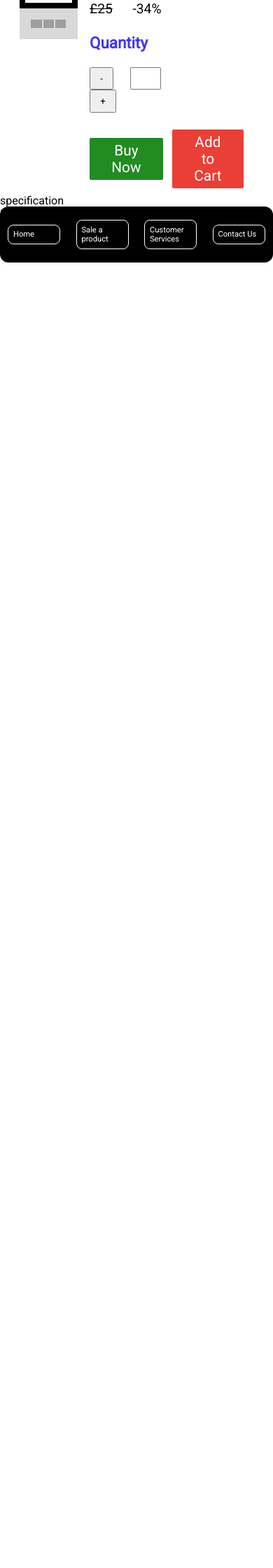
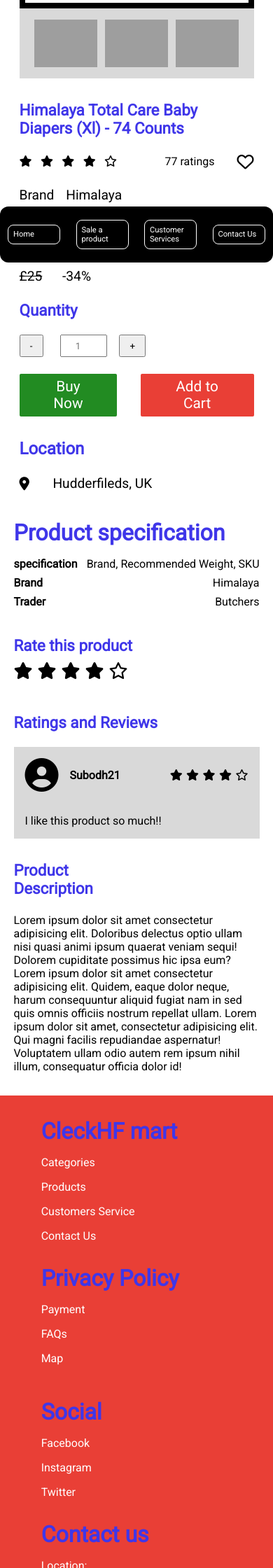
Before and after one commit to subodh670/Team-project, a PHP site: page /item_page/index.html in a window 390 px wide. Shown: the part 431-2671 px from the top of the page at 70% size. Before the commit the page ends 806 px from the top, so only its background shows below. Run offline with PHP 8.4, Linux system fonts and the light colour scheme; grey boxes are pictures that could not be loaded.

Commit message:
responsive item page

```diff
--- a/item_page/index.html
+++ b/item_page/index.html
@@ -112,17 +112,94 @@
         </div>
     </section>
     <section class="productspecification">
-      <div class="specification">
-        <p class="specify">specification</p>
-        <p class="specify-info">Brand, Recommended Weight, SKU</p>
+      <div class="product_specifyandrating">
+        <div class="onlyspecify">
+          <h1>Product specification</h1>
+          <div class="specification">
+            <p class="specify">specification</p>
+            <p class="specify-info">Brand, Recommended Weight, SKU</p>
+          </div>
+          <div class="brand-type">
+            <p class="cat-type">Brand</p>
+            <p class="cat-info">Himalaya</p>
+          </div>
+          <div class="trader">
+            <p class="trader-type">Trader</p>
+            <p class="trader-inro">Butchers</p>
+          </div>
+        </div>
+        <div class="onlyrating">
+            <h1>Rate this product</h1>
+            <div class="rate_product">
+              <p><i class="fa-solid fa-star"></i></p>
+              <p><i class="fa-solid fa-star"></i></p>
+              <p><i class="fa-solid fa-star"></i></p>
+              <p><i class="fa-solid fa-star"></i></p>
+              <p><i class="fa-regular fa-star"></i></p>
+            </div>
+        </div>
       </div>
-      <div class="category">
-        <p class="cat-type">Category</p>
-        <p class="cat-info">Himalaya</p>
-      </div>
-      <div class="trader"></div>
 
     </section>
+
+    <section class="ratingsreviews">
+      <h1>Ratings and Reviews</h1>
+      <div class="personandrating">
+        <div class="person">
+          <i class="fa-sharp fa-solid fa-circle-user"></i>
+          <p class="username">Subodh21</p>
+          <div class="rate_product">
+            <p><i class="fa-solid fa-star"></i></p>
+            <p><i class="fa-solid fa-star"></i></p>
+            <p><i class="fa-solid fa-star"></i></p>
+            <p><i class="fa-solid fa-star"></i></p>
+            <p><i class="fa-regular fa-star"></i></p>
+          </div>
+        </div>
+
+      </div>
+      <div class="message">
+        <p>I like this product so much!!</p>
+      </div>
+    </section>
+    <section class="pro-description">
+      <h1>
+        Product Description
+      </h1>
+      <p>Lorem ipsum dolor sit amet consectetur adipisicing elit. Doloribus delectus optio ullam nisi quasi animi ipsum quaerat veniam sequi! Dolorem cupiditate possimus hic ipsa eum? Lorem ipsum dolor sit amet consectetur adipisicing elit. Quidem, eaque dolor neque, harum consequuntur aliquid fugiat nam in sed quis omnis officiis nostrum repellat ullam. Lorem ipsum dolor sit amet, consectetur adipisicing elit. Qui magni facilis repudiandae aspernatur! Voluptatem ullam odio autem rem ipsum nihil illum, consequatur officia dolor id!</p>
+    </section>
+    <footer>
+      <div class="container-footer">
+          <div class="footer-item1">
+              <h1>CleckHF mart</h1>
+              <p>Categories</p>
+              <p>Products</p>
+              <p>Customers Service</p>
+              <p>Contact Us</p>
+          </div>
+          <div class="footer-item2">
+              <h1>Privacy Policy</h1>
+              <p>Payment</p>
+              <p>FAQs</p>
+              <p>Map</p>
+              <img src="" alt="">
+          </div>
+          <div class="footer-item3">
+              <h1>Social</h1>
+              <p>Facebook</p>
+              <p>Instagram</p>
+              <p>Twitter</p>
+          </div>
+          <div class="footer-item4">
+              <h1>Contact us</h1>
+              <p>Location: </p>
+              <p>London Uk</p>
+              <p>Email: </p>
+              <p>cleckhfmart@gmail.com</p>
+          </div>
+
+      </div>
+  </footer>
     <script src="app.js"></script>
   </body>
 </html>
--- a/item_page/styles.css
+++ b/item_page/styles.css
@@ -247,13 +247,13 @@
 
 /* breadcrumb */
 .breadcrumb{
-    width: 20%;
+    width: 30%;
     display: flex;
-    justify-content: center;
+    justify-content: flex-start;
     align-items: center;
     margin-top: 1em;
     gap: 3%;
-    margin-left: 2em;
+    margin-left: 5.5%;
 }
 .breadcrumb div a{
     text-decoration: none;
@@ -309,6 +309,10 @@
     object-position: center;
     transition: 0.4s;
 }
+
+
+
+
 /* item cart section */
 
 .item-cart > h1{
@@ -318,7 +322,7 @@
 }
 .ratings-sec{
     display: flex;
-    width: 50%;
+    width: 60%;
     justify-content: space-between;
     align-items: center;
     margin-bottom: 1.5em;
@@ -431,10 +435,234 @@
     font-size: 1.2em;
 }
 /* media query */
-
+/* media query for item */
+@media(max-width: 1000px){
+    .item-photo{
+        width: 45%;
+    }
+    .item-cart{
+        width: 45%;
+    }
+    .item-place{
+        margin-top: 2em;
+    }
+    .ratings-sec{
+        width: 100%;
+    }
+}
+@media(max-width: 768px){
+    .item-photo{
+        width: 100%;
+        margin-bottom: 2em;
+    }
+    .item-cart{
+        width: 100%;
+    }
+    .item-place{
+        width: 100%;
+    }
+    .ratings-sec{
+        width: 100%;
+    }
+}
 
 /* product specification */
 
 .productspecification{
+    width: 90%;
+    margin: 2em auto;
+}
+.productspecification h1{
+    font-size: 2rem;
+    margin-bottom: 0.5em;
+    color: var(--secondary-color);
+}
+.product_specifyandrating{
+    display: flex;
+    justify-content: space-between;
+    align-items: flex-start;
+    width: 100%;
+}
+.onlyspecify{
+    display: flex;
+    justify-content: center;
+    align-items: flex-start;
+    width: 50%;
+    flex-direction: column;
+}
+.onlyreview h1{
+    font-size: 1.4rem;
+}
+.specification, .brand-type,.trader{
+    width: 100%;
+    display: flex;
+    justify-content: space-between;
+    align-items: center;
+    margin-bottom: 0.5em;
+}
+.specification p:nth-child(1), .brand-type p:nth-child(1), .trader p:nth-child(1){
+    font-weight: bolder;
+}
+.onlyrating{
+    width: 50%;
+    display: flex;
+    justify-content: center;
+    align-items: flex-end;
+    flex-direction: column;
+}
+.onlyrating h1{
+    font-size: 1.4rem;
+    text-align: right;
+}
+.rate_product{
+    display: flex;
+    justify-content: flex-start;
+    align-items: center;
+    width: 30%;
+    gap: 5%;
+}
+.onlyrating .rate_product p i{
+    font-size: 1.5rem;
+}
+@media(max-width: 1000px){
+    .rate_product{
+        width: 40%;
+    }
+}
+@media(max-width: 768px){
+    .onlyspecify{
+        width: 100%;
+    }
+    .onlyrating{
+        width: 100%;
+        align-items: flex-start;
+        margin-bottom: 1em;
+    }
+    .product_specifyandrating{
+        flex-wrap: wrap;
+        gap: 2em;
+    }
+}
+/* specification and give ratings ended */
+/* reviews and ratings start */
 
+.ratingsreviews{
+    width: 90%;
+    margin: 0 auto;
 }
+.ratingsreviews h1{
+    color: var(--secondary-color);
+    margin-bottom: 1em;
+    font-size: 1.4rem;
+}
+.personandrating{
+    padding: 1em;
+    background-color: var(--selected);
+    width: 50%;
+}
+.person{
+    display: flex;
+    width: 100%;
+    justify-content: space-between;
+    align-items: center;
+}
+.person >.username{
+    font-weight: bolder;
+}
+.person .rate_product p i{
+    font-size: 1rem;
+}
+.person>i{
+    font-size: 3rem;
+}
+.person .username{
+    display: inline;
+    margin-left: 1em;
+}
+.person .rate_product{
+    width: 90%;
+    display: flex;
+    justify-content: flex-end;
+    align-items: center;
+    gap: 3%;
+}
+.message{
+    width: 50%;
+    padding: 1em;
+    margin-bottom: 2em;
+    background-color: var(--selected);
+}
+@media(max-width: 1000px){
+    .personandrating{
+        width: 80%;
+    }
+    .message{
+        width: 80%;
+    }
+}
+@media(max-width: 768px){
+    .personandrating{
+        width: 100%;
+    }
+    .message{
+        width: 100%;
+    }
+}
+/* reviews and ratings ended */
+/* product description starts */
+.pro-description{
+    width: 90%;
+    margin: 0 auto 2em auto;
+}
+.pro-description h1{
+    width: 50%;
+    color: var(--secondary-color);
+    margin-bottom: 1em;
+    font-size: 1.4rem;
+}
+.pro-description p{
+    width: 50%;
+}
+@media(max-width: 1000px){
+    .pro-description p{
+        width: 70%;
+    }
+}
+@media(max-width: 768px){
+    .pro-description p{
+        width: 100%;
+    }
+}
+
+/* product description ends */
+/* product footer starts */
+
+footer{
+    display: flex;
+    justify-content: center;
+    align-items: center;
+    width: 100%;
+    padding: 2em 0;
+    background-color: var(--primary-color);
+}
+.container-footer{
+    width: 100%;
+    display: grid;
+    grid-template-columns: repeat(auto-fill, minmax(24%, 300px));
+    margin-left: 7%;
+    justify-content: center;
+}
+
+.container-footer > div{
+    width: 100%;
+    color: white;
+    display: flex;
+    justify-content: center;
+    align-items: flex-start;
+    flex-direction: column;
+    gap: 1rem;
+    margin-bottom: 2em;
+}
+.container-footer div h1{
+    color: var(--secondary-color);
+}
--- a/sign_in_page/index.html
+++ b/sign_in_page/index.html
@@ -8,7 +8,7 @@
     <link rel="stylesheet" href="style.css">
     <link rel="stylesheet" href="../fontawesome-free-6.3.0-web/css/all.min.css">
 </head>
-<body bachround="">
+<body>
     <header>
         <div class="logo">
             <a href="../landing_page/index.html">
```
